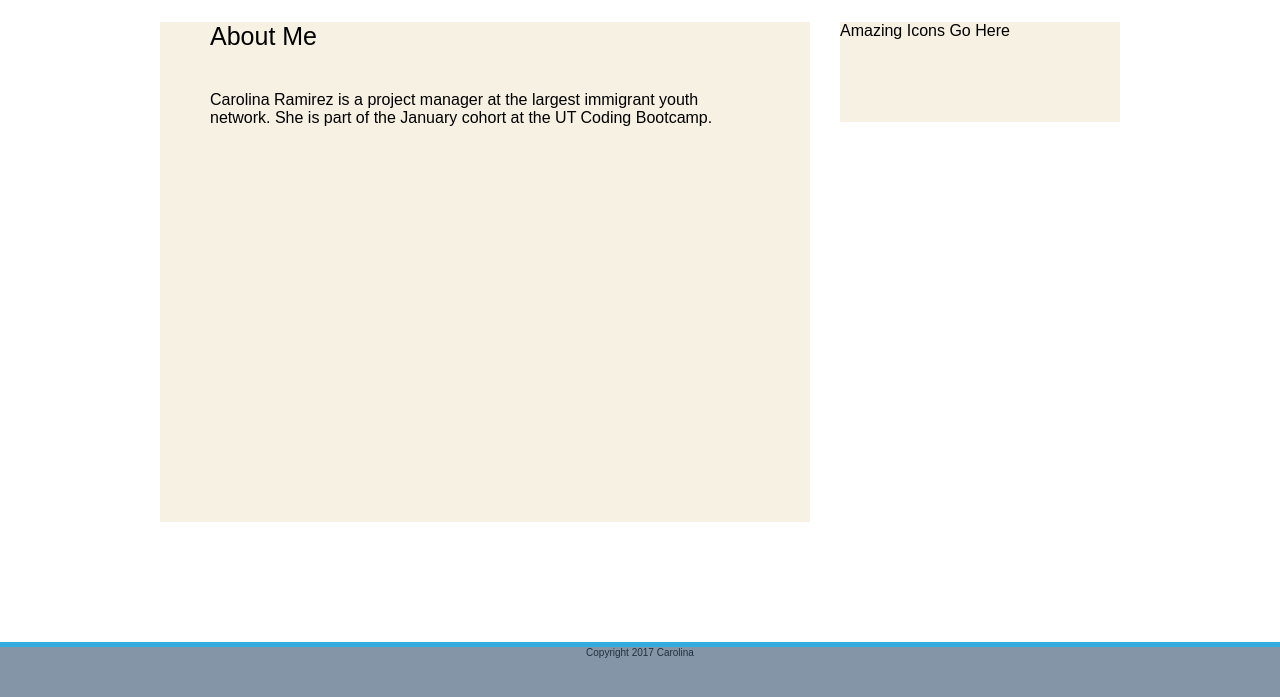
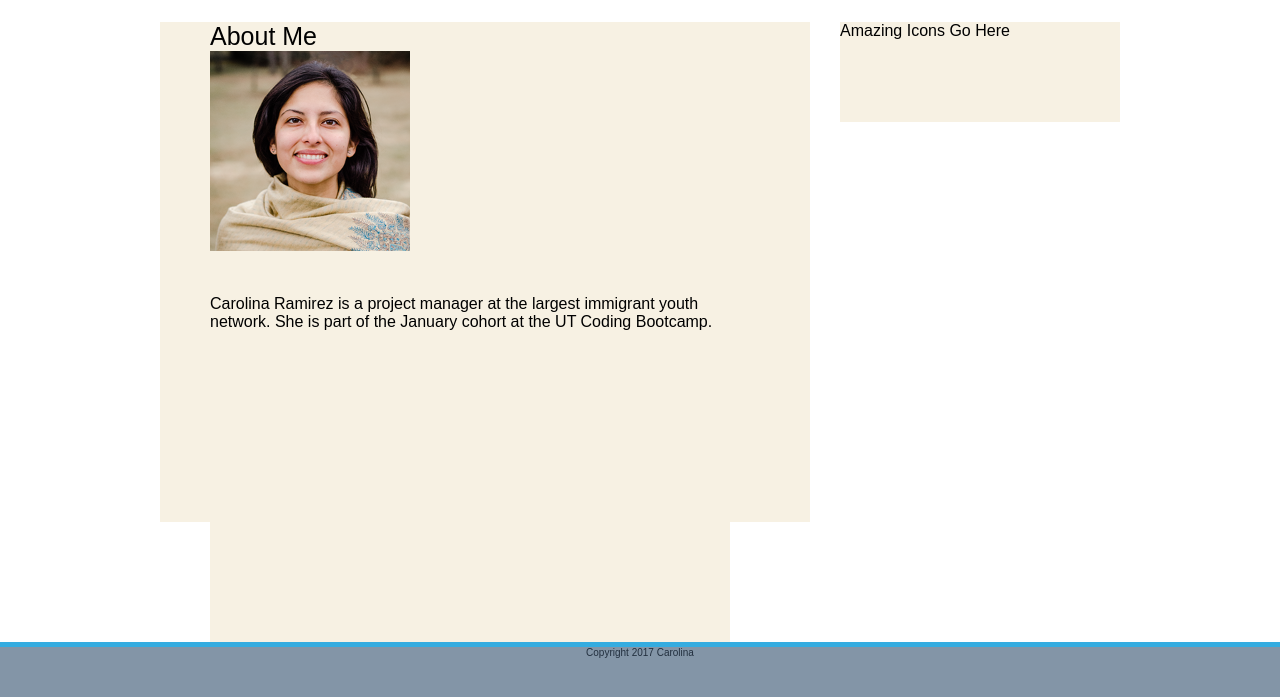
Before and after one commit to rmzcaro/Basic-Portfolio, a plain HTML site: page index.html in a window 1280 px wide. Shown: the part 103-800 px from the top of the page. Drawn offline with Linux system fonts and the light colour scheme.

Commit message:
added picture

```diff
--- a/index.html
+++ b/index.html
@@ -30,6 +30,8 @@
     <div class= "container">
          <div class="leftcolumn left">
              <div id="aboutme">About Me</div>
+
+             <img src="assets/images/carolina.png.png" alt"image of carolina" style="border:none;width: 200px; margin-left: 50px";>
              <div id="article">
                  <p>Carolina Ramirez is a project manager at the largest immigrant youth network. She is part of the January cohort at the UT Coding Bootcamp. </p>
              </div>
```
